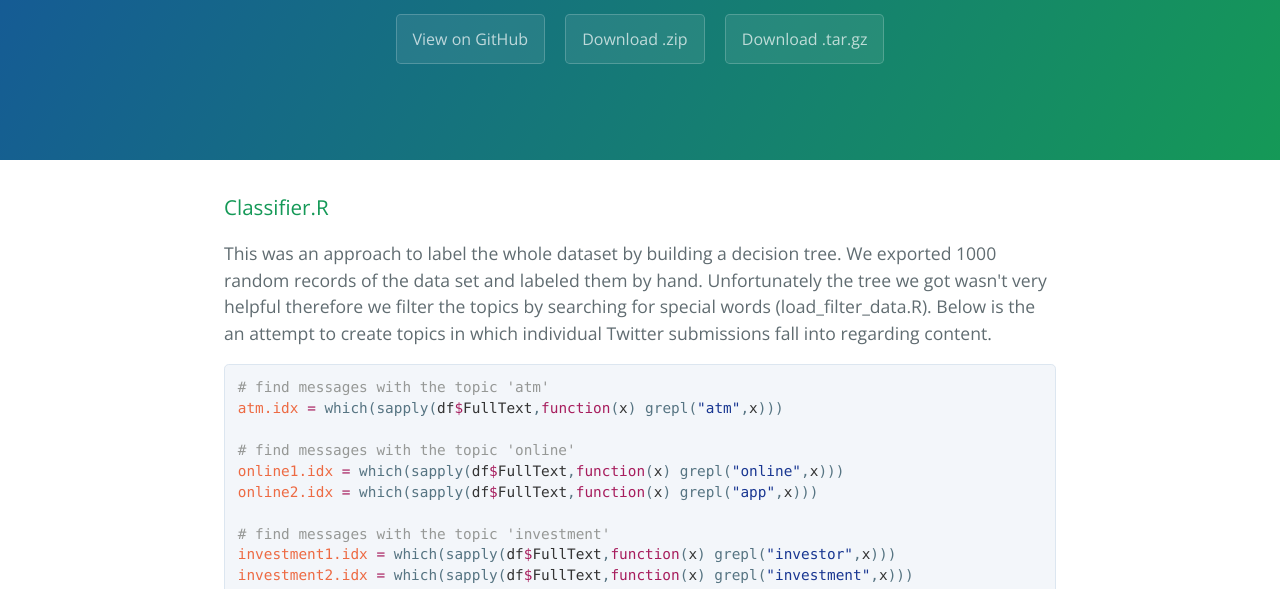
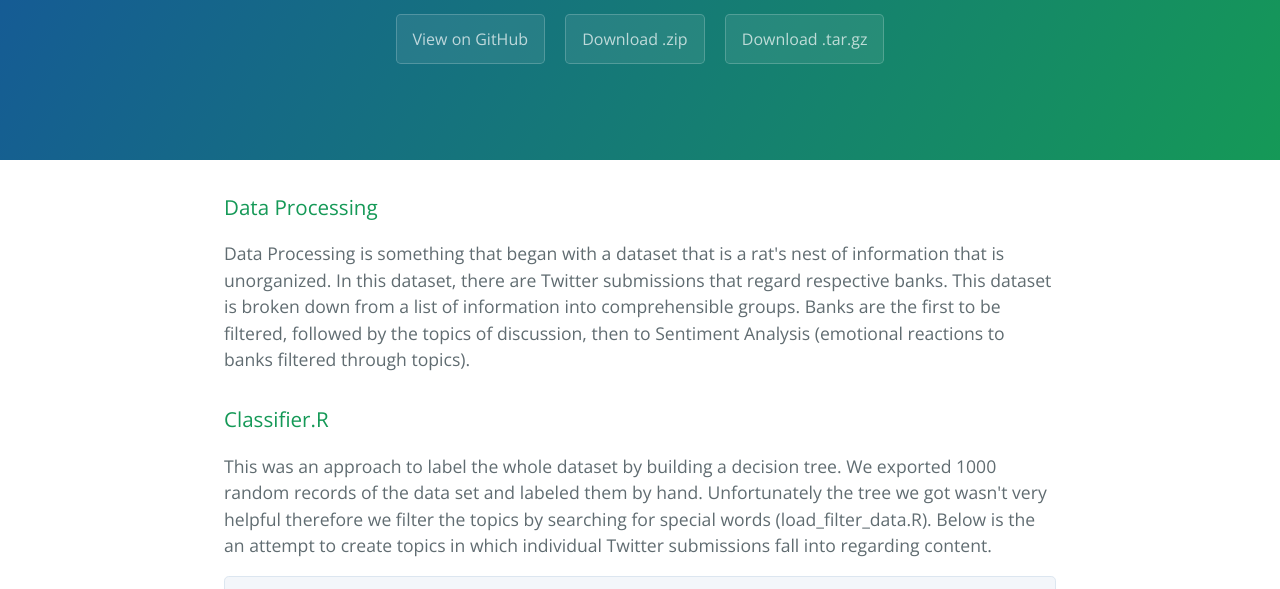
Before and after one commit to davekrall015/Wells-Fargo-Analytics-Competition, a plain HTML site: page index.html in a window 1280 px wide. Shown: the part 176-765 px from the top of the page. Drawn offline with nearby package versions, Linux system fonts and the light colour scheme.

Commit message:
Create gh-pages branch via GitHub

```diff
--- a/index.html
+++ b/index.html
@@ -20,6 +20,11 @@
 
     <section class="main-content">
       <h3>
+<a id="data-processing" class="anchor" href="#data-processing" aria-hidden="true"><span class="octicon octicon-link"></span></a>Data Processing</h3>
+
+<p>Data Processing is something that began with a dataset that is a rat's nest of information that is unorganized. In this dataset, there are Twitter submissions that regard respective banks. This dataset is broken down from a list of information into comprehensible groups. Banks are the first to be filtered, followed by the topics of discussion, then to Sentiment Analysis (emotional reactions to banks filtered through topics).</p>
+
+<h3>
 <a id="classifierr" class="anchor" href="#classifierr" aria-hidden="true"><span class="octicon octicon-link"></span></a>Classifier.R</h3>
 
 <p>This was an approach to label the whole dataset by building a decision tree. We exported 1000 random records of the data set and labeled them by hand. Unfortunately the tree we got wasn't very helpful therefore we filter the topics by searching for special words (load_filter_data.R). Below is the an attempt to create topics in which individual Twitter submissions fall into regarding content.</p>
```
Also changed, not shown: params.json (+1 -1 lines).
